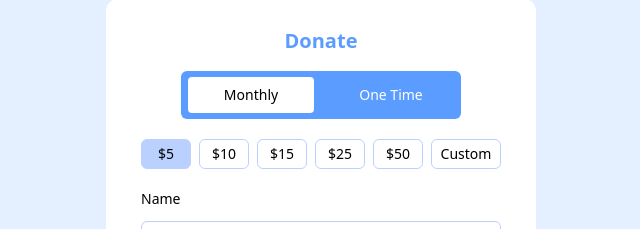
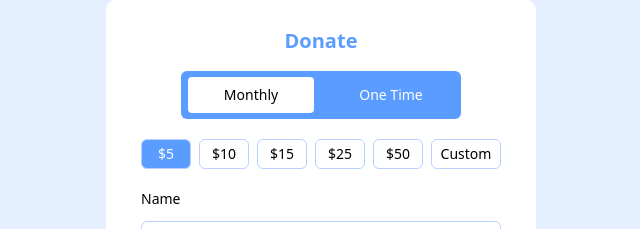
Before and after one commit to eobcre/donate-card, a React (Vite) app: page / in a window 1280 px wide. Shown: the part 171-400 px from the top of the page, without its empty margins (319-959 px from the left). Built offline with nearby package versions, Linux system fonts and the light colour scheme.

Commit message:
updated style

```diff
--- a/src/components/Price.tsx
+++ b/src/components/Price.tsx
@@ -22,7 +22,7 @@ const Price: React.FC = () => {
           value={`$${data.price}`}
           onClick={() => handleClickPrice(index)}
           className={`price-border w-[50px] ${
-            selected === index ? 'bg-[#BAD1FF]' : ''
+            selected === index ? 'bg-[#5A9CFF] text-white' : ''
           }`}
         />
       ))}
@@ -31,7 +31,7 @@ const Price: React.FC = () => {
         value='Custom'
         onClick={handleClickCustom}
         className={`price-border w-[70px] ${
-          selected === null ? 'bg-[#BAD1FF]' : ''
+          selected === null ? 'bg-[#5A9CFF] text-white' : ''
         }`}
       />
     </div>
```
